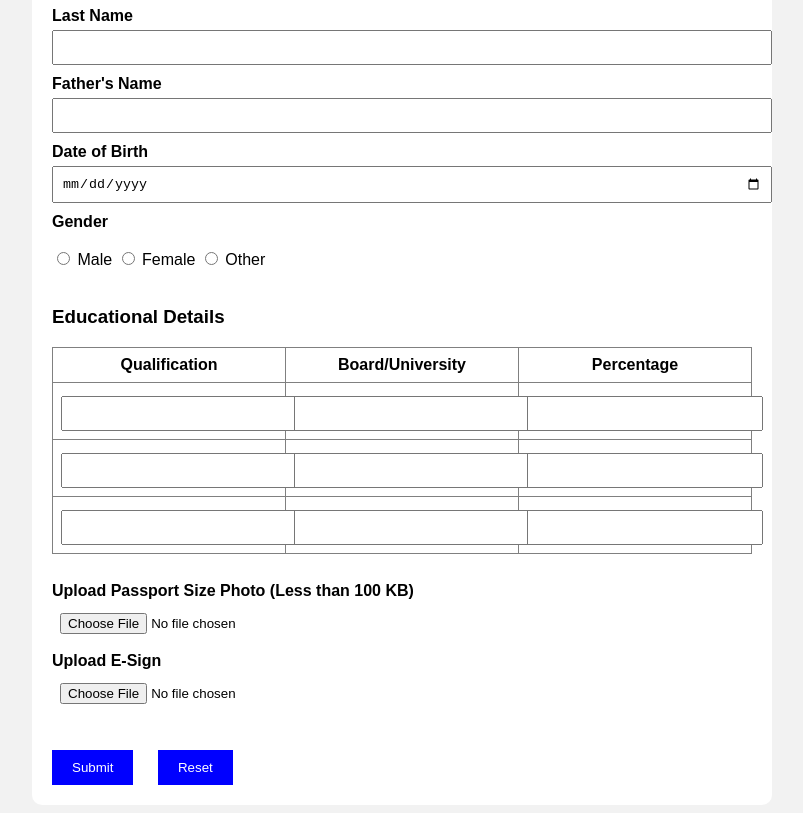
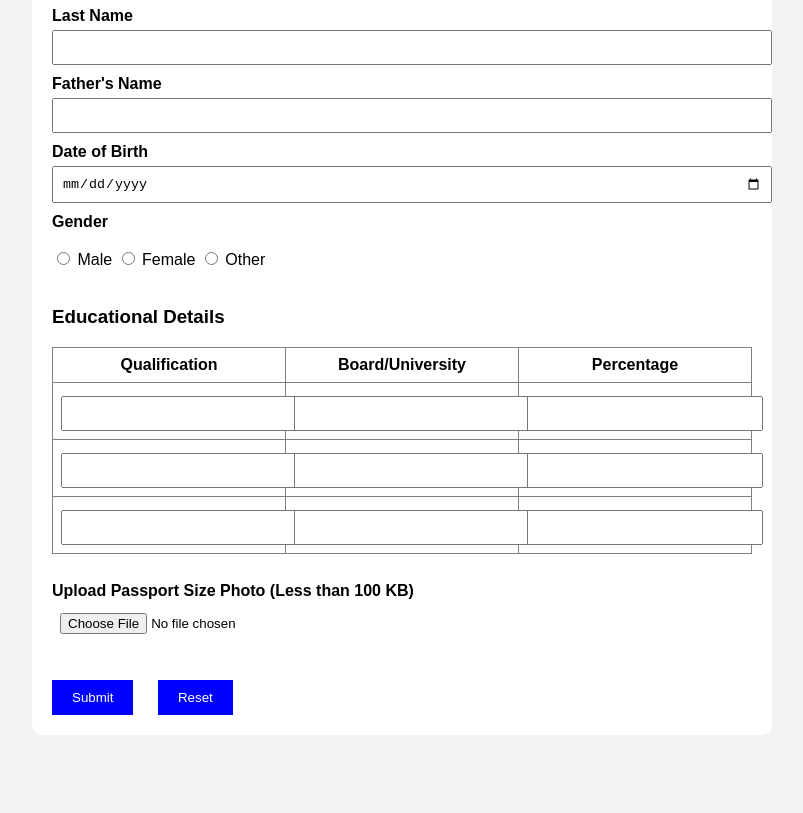
Before and after one commit to AnshulBenjamin/task3, a plain HTML site: page index.html in a window 1280 px wide. Shown: the part 179-992 px from the top of the page, without its empty margins (238-1041 px from the left). After the commit the page ends 922 px from the top, so only its background shows below. Drawn offline with Linux system fonts and the light colour scheme.

Commit message:
Remove E-Sign upload input from index.html
Removed the E-Sign upload field from the form.

```diff
--- a/index.html
+++ b/index.html
@@ -67,8 +67,7 @@
         <label>Upload Passport Size Photo (Less than 100 KB)</label>
         <input type="file" id="photo">
 
-        <label>Upload E-Sign</label>
-        <input type="file" id="esign">
+
 
         <br><br>
 
```
